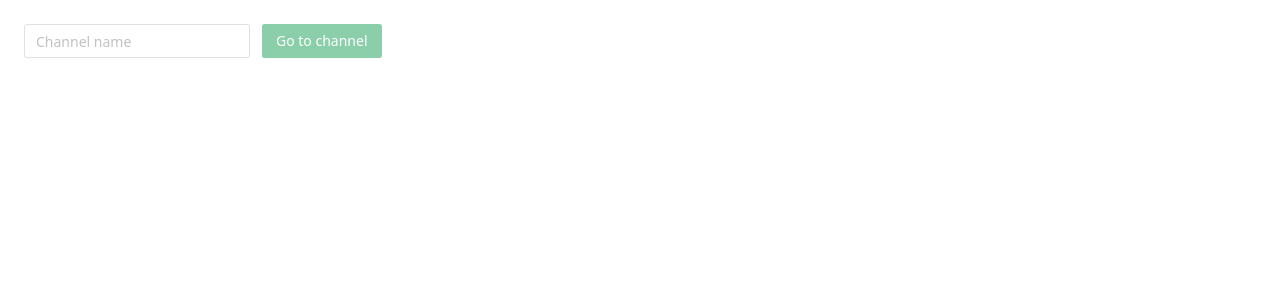
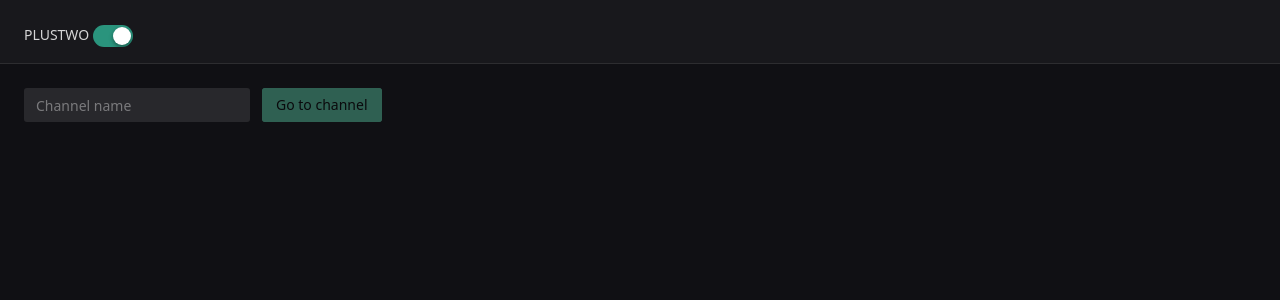
Before and after one commit to pierosavi/plustwo, a Vue app: page / in a window 1280 px wide. Shown: the top 300 px of the page. Built offline with nearby package versions, Linux system fonts and the light colour scheme; what vue3-apexcharts would draw is missing.

Commit message:
Add dark theme switch

```diff
--- a/src/App.vue
+++ b/src/App.vue
@@ -1,20 +1,41 @@
 <template>
-    <n-layout>
-      <n-layout-content content-style="padding: 24px">
-        <router-view/>
-      </n-layout-content>
-    </n-layout>
+    <n-config-provider v-model:theme="theme">
+      <n-global-style />
+      <n-layout>
+        <n-layout-header bordered style="height: 64px; padding: 24px;">
+            PLUSTWO
+            <n-switch v-model:value="darkMode" />
+        </n-layout-header>
+        <n-layout-content content-style="padding: 24px">
+          <router-view/>
+        </n-layout-content>
+      </n-layout>
+    </n-config-provider>
 </template>
 
 <script>
 import { defineComponent } from 'vue'
-import { NLayout, NLayoutContent } from 'naive-ui'
+import { NLayout, NLayoutContent, NConfigProvider, NGlobalStyle, darkTheme, NLayoutHeader, NSwitch } from 'naive-ui'
 
 export default defineComponent({
   name: 'App',
   components: {
     NLayout,
-    NLayoutContent
+    NLayoutContent,
+    NConfigProvider,
+    NGlobalStyle,
+    NLayoutHeader,
+    NSwitch
+  },
+  data: function () {
+    return {
+      darkMode: true
+    }
+  },
+  computed: {
+    theme: function () {
+      return this.darkMode ? darkTheme : null
+    }
   }
 })
 </script>
```
Also changed, not shown: 1 other file (tests, documents, lock files or other folders).
